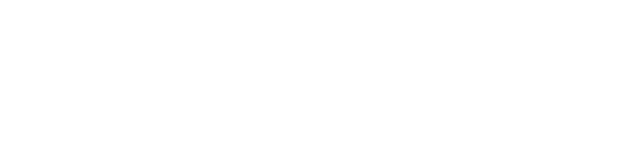
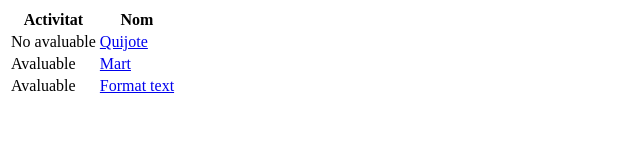
Before and after one commit to enginedilema/llenguatgeDeMarques, a plain HTML site: page index.html in a window 1280 px wide. Shown: the whole page, without its empty margins (0-640 px from the left). Drawn offline with Linux system fonts and the light colour scheme.

Commit message:
exemple de estructura de fitxers

```diff
--- a/index.html
+++ b/index.html
@@ -6,6 +6,28 @@
     <title>Hola</title>
 </head>
 <body>
+    <table>
+        <thead>
+            <tr>
+                <th>Activitat</th>
+                <th>Nom</th>
+            </tr>
+        </thead>
+        <tbody>
+            <tr>
+                <td>No avaluable</td>
+                <td><a href="a1/quijote.html">Quijote</a></td>
+            </tr>
+            <tr>
+                <td>Avaluable</td>
+                <td><a href="a2/mart.html">Mart</a></td>
+            </tr>
+            <tr>
+                <td>Avaluable</td>
+                <td><a href="a2/fornat.html">Format text</a></td>
+            </tr>
+
+    </table>
 
 </body>
 </html>
```
Also changed, not shown: a1/quijote.html (added), a2/format.html (added), a2/mart.html (added), 1 other file.
